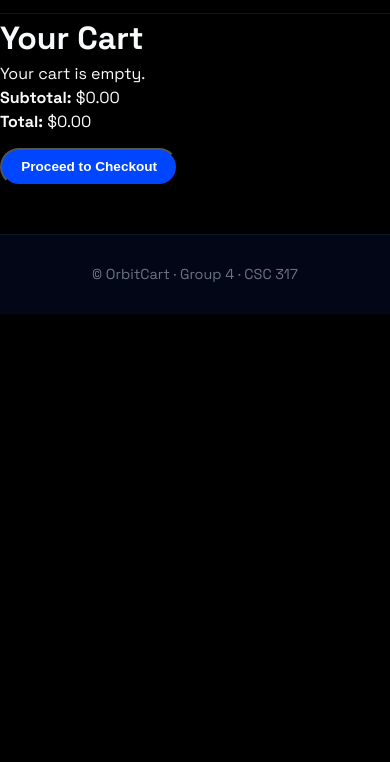
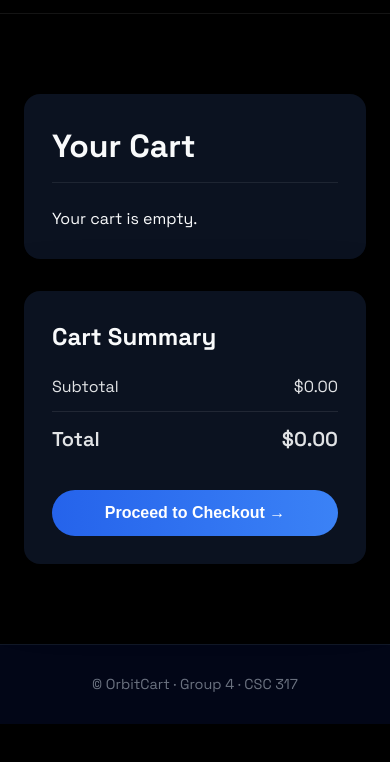
Before and after one commit to VF1SkullLeader707/csc317-term-project, a website: page public/cart.html in a window 390 px wide. Shown: the part 50-812 px from the top of the page. Drawn offline with Linux system fonts and the light colour scheme.

Commit message:
DigiKey-style two-column cart layout and styling

```diff
--- a/public/cart.html
+++ b/public/cart.html
@@ -79,31 +79,47 @@
 <!-- ===============================
      CART CONTENT
 ================================ -->
-<main class="cart-container">
+<main class="cart-page">
 
-  <h1>Your Cart</h1>
+  <!-- LEFT: CART ITEMS -->
+  <section class="cart-items-panel">
+    <h1 class="cart-title">Your Cart</h1>
 
-  <div id="cart-items"></div>
+    <div id="cart-items"></div>
 
-  <div class="cart-summary">
-    <p><strong>Subtotal:</strong> $<span id="cart-subtotal">0.00</span></p>
+    <div id="cart-empty" class="cart-empty" style="display:none;">
+      <p>Your cart is currently empty.</p>
+      <a href="/shop">Browse components →</a>
+    </div>
+  </section>
 
-    <!-- Discount placeholder (we'll activate next) -->
-    <p id="member-discount" style="display:none;">
-      <strong>Member Discount (10%):</strong>
-      -$<span id="discount-amount">0.00</span>
-    </p>
+  <!-- RIGHT: SUMMARY -->
+  <aside class="cart-summary-panel">
+    <h2>Cart Summary</h2>
 
-    <p class="cart-total">
-      <strong>Total:</strong> $<span id="cart-total">0.00</span>
-    </p>
+    <div class="summary-row">
+      <span>Subtotal</span>
+      <span>$<span id="cart-subtotal">0.00</span></span>
+    </div>
 
-    <button id="checkout-btn" class="primary-btn">
-      Proceed to Checkout
+    <!-- Discount placeholder (unchanged logic) -->
+    <div id="member-discount" class="summary-row" style="display:none;">
+      <span>Member Discount (10%)</span>
+      <span>-$<span id="discount-amount">0.00</span></span>
+    </div>
+
+    <div class="summary-row total">
+      <span>Total</span>
+      <span>$<span id="cart-total">0.00</span></span>
+    </div>
+
+    <button id="checkout-btn" class="checkout-btn">
+      Proceed to Checkout →
     </button>
-  </div>
+  </aside>
 
 </main>
+
 
 <!-- ===============================
      FOOTER
--- a/public/css/style.css
+++ b/public/css/style.css
@@ -1040,3 +1040,141 @@ img {
   color: #fff;
   cursor: pointer;
 }
+
+
+/* ===============================
+   CART PAGE (DigiKey-style)
+================================ */
+
+.cart-page {
+  display: grid;
+  grid-template-columns: 2.2fr 1fr;
+  gap: 32px;
+  max-width: 1200px;
+  margin: 80px auto;
+  padding: 0 24px;
+}
+
+/* LEFT PANEL */
+
+.cart-items-panel {
+  background: #0b1220;
+  border-radius: 16px;
+  padding: 28px;
+  box-shadow: 0 20px 60px rgba(0,0,0,0.5);
+}
+
+.cart-title {
+  font-size: 2rem;
+  margin-bottom: 24px;
+  border-bottom: 1px solid rgba(255,255,255,0.08);
+  padding-bottom: 12px;
+}
+
+/* CART ITEM ROW */
+
+.cart-item {
+  display: grid;
+  grid-template-columns: 80px 1fr auto;
+  gap: 16px;
+  padding: 16px 0;
+  border-bottom: 1px solid rgba(255,255,255,0.06);
+}
+
+.cart-item img {
+  width: 80px;
+  height: 80px;
+  object-fit: contain;
+  background: #0f172a;
+  border-radius: 10px;
+}
+
+.cart-item-name {
+  font-weight: 600;
+}
+
+.cart-item-desc {
+  font-size: 0.9rem;
+  opacity: 0.7;
+  margin-top: 4px;
+}
+
+.cart-item-price {
+  font-weight: 600;
+  white-space: nowrap;
+}
+
+/* EMPTY STATE */
+
+.cart-empty {
+  text-align: center;
+  opacity: 0.8;
+  padding: 48px 0;
+}
+
+.cart-empty a {
+  color: #3b82f6;
+  text-decoration: none;
+  font-weight: 500;
+}
+
+/* RIGHT PANEL */
+
+.cart-summary-panel {
+  background: #0b1220;
+  border-radius: 16px;
+  padding: 28px;
+  height: fit-content;
+  position: sticky;
+  top: 120px;
+  box-shadow: 0 20px 60px rgba(0,0,0,0.5);
+}
+
+.cart-summary-panel h2 {
+  margin-bottom: 20px;
+}
+
+.summary-row {
+  display: flex;
+  justify-content: space-between;
+  margin-bottom: 12px;
+  opacity: 0.9;
+}
+
+.summary-row.total {
+  font-size: 1.25rem;
+  font-weight: 600;
+  border-top: 1px solid rgba(255,255,255,0.1);
+  padding-top: 12px;
+}
+
+/* CHECKOUT BUTTON */
+
+.checkout-btn {
+  width: 100%;
+  margin-top: 24px;
+  padding: 14px;
+  border-radius: 999px;
+  border: none;
+  background: linear-gradient(90deg, #2563eb, #3b82f6);
+  color: white;
+  font-size: 1rem;
+  font-weight: 600;
+  cursor: pointer;
+}
+
+.checkout-btn:hover {
+  box-shadow: 0 10px 30px rgba(59,130,246,0.4);
+}
+
+/* MOBILE STACK */
+
+@media (max-width: 900px) {
+  .cart-page {
+    grid-template-columns: 1fr;
+  }
+
+  .cart-summary-panel {
+    position: static;
+  }
+}
```
